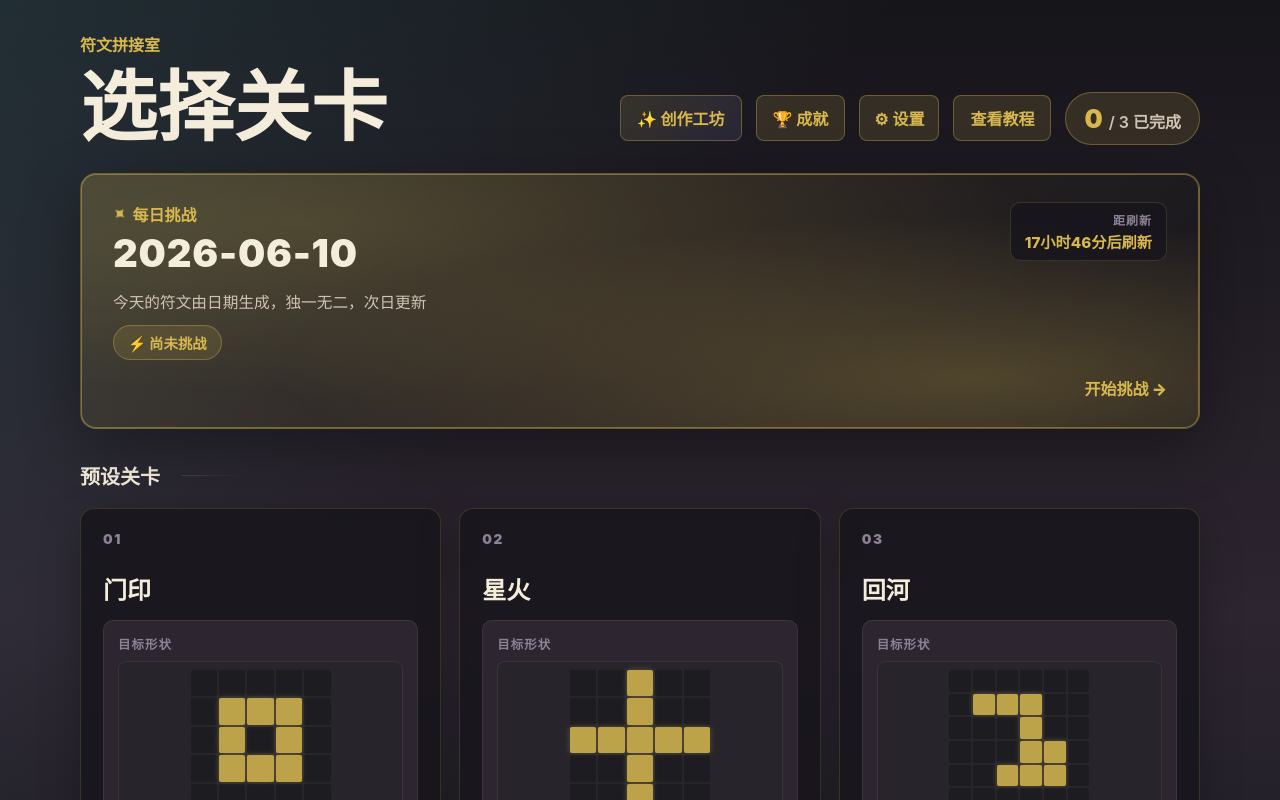
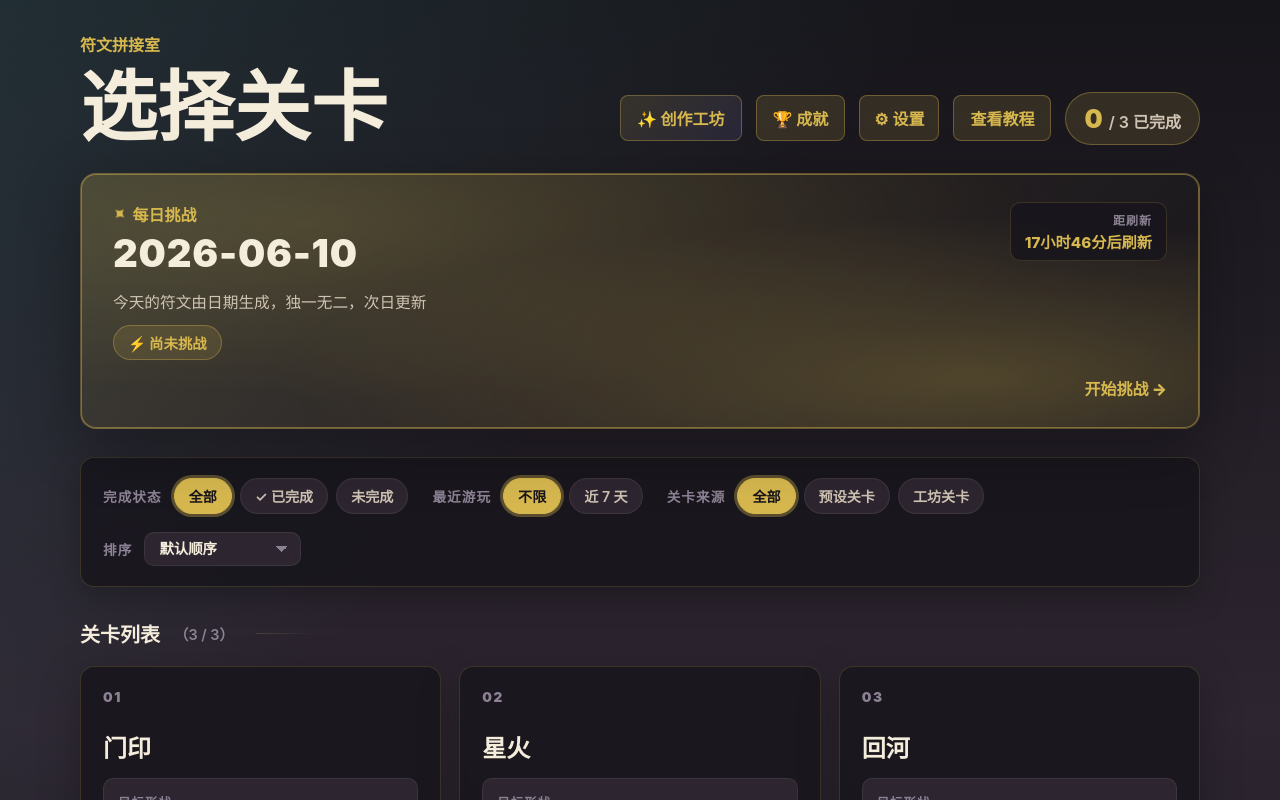
Before and after one commit to aliAjax/hxwl-5-b4eb419, a React (Vite) app: page / in a window 1280 px wide. Shown: the top 800 px of the page. Built offline with nearby package versions, Linux system fonts and the light colour scheme.

Commit message:
.3436396082391580:bd11530573259a92366d516c62ef5d56_6a2a41c6979329d284a66cae.6a2a41c8979329d284a66cb0.6a2a41c8b733246df3f285f0:Trae CN.T(2026/6/11 13:04:08)

```diff
--- a/src/App.tsx
+++ b/src/App.tsx
@@ -477,6 +477,18 @@ export type Stats = {
 
 type View = "hall" | "game";
 
+type CompletionFilter = "all" | "completed" | "uncompleted";
+type RecencyFilter = "all" | "recent";
+type SourceFilter = "all" | "preset" | "workshop";
+type SortKey = "default" | "name-asc" | "name-desc" | "target-asc" | "target-desc";
+
+type HallFilters = {
+  completion: CompletionFilter;
+  recency: RecencyFilter;
+  source: SourceFilter;
+  sort: SortKey;
+};
+
 type TutorialRefs = {
   pieces: React.RefObject<HTMLDivElement | null>;
   rotate: React.RefObject<HTMLButtonElement | null>;
@@ -933,10 +945,14 @@ function DailyChallengeCard({
   );
 }
 
+type LevelWithSource = Level & { source: "preset" | "workshop"; presetIndex?: number };
+
 function LevelSelectHall({
   levels,
   workshopLevels,
   save,
+  filters,
+  onFiltersChange,
   onSelectLevel,
   onOpenTutorial,
   onOpenSettings,
@@ -949,6 +965,8 @@ function LevelSelectHall({
   levels: Level[];
   workshopLevels: Level[];
   save: Save;
+  filters: HallFilters;
+  onFiltersChange: (filters: HallFilters) => void;
   onSelectLevel: (levelId: string) => void;
   onOpenTutorial: () => void;
   onOpenSettings: () => void;
@@ -960,6 +978,120 @@ function LevelSelectHall({
 }) {
   const completedCount = save.completed.length;
   const totalCount = levels.length + workshopLevels.length;
+  const RECENT_DAYS = 7;
+
+  const allLevelsWithSource = useMemo<LevelWithSource[]>(() => {
+    const preset: LevelWithSource[] = levels.map((l, i) => ({ ...l, source: "preset", presetIndex: i }));
+    const workshop: LevelWithSource[] = workshopLevels.map((l) => ({ ...l, source: "workshop" }));
+    return [...preset, ...workshop];
+  }, [levels, workshopLevels]);
+
+  const recentCutoff = useMemo(() => {
+    const d = new Date();
+    d.setDate(d.getDate() - RECENT_DAYS);
+    return d.getTime();
+  }, []);
+
+  const displayedLevels = useMemo(() => {
+    let result = [...allLevelsWithSource];
+
+    if (filters.completion === "completed") {
+      result = result.filter((l) => save.completed.includes(l.id));
+    } else if (filters.completion === "uncompleted") {
+      result = result.filter((l) => !save.completed.includes(l.id));
+    }
+
+    if (filters.recency === "recent") {
+      result = result.filter((l) => {
+        const lp = save.lastPlayed[l.id];
+        if (!lp) return false;
+        return new Date(lp).getTime() >= recentCutoff;
+      });
+    }
+
+    if (filters.source === "preset") {
+      result = result.filter((l) => l.source === "preset");
+    } else if (filters.source === "workshop") {
+      result = result.filter((l) => l.source === "workshop");
+    }
+
+    switch (filters.sort) {
+      case "name-asc":
+        result.sort((a, b) => a.name.localeCompare(b.name, "zh-CN"));
+        break;
+      case "name-desc":
+        result.sort((a, b) => b.name.localeCompare(a.name, "zh-CN"));
+        break;
+      case "target-asc":
+        result.sort((a, b) => a.target.length - b.target.length);
+        break;
+      case "target-desc":
+        result.sort((a, b) => b.target.length - a.target.length);
+        break;
+      default:
+        break;
+    }
+
+    return result;
+  }, [allLevelsWithSource, filters, save.completed, save.lastPlayed, recentCutoff]);
+
+  const updateFilter = <K extends keyof HallFilters>(key: K, value: HallFilters[K]) => {
+    onFiltersChange({ ...filters, [key]: value });
+  };
+
+  const clearAllFilters = () => {
+    onFiltersChange({ completion: "all", recency: "all", source: "all", sort: "default" });
+  };
+
+  const hasActiveFilters =
+    filters.completion !== "all" ||
+    filters.recency !== "all" ||
+    filters.source !== "all" ||
+    filters.sort !== "default";
+
+  function renderLevelCard(item: LevelWithSource) {
+    const isCompleted = save.completed.includes(item.id);
+    const lastPlayed = save.lastPlayed[item.id];
+    return (
+      <button
+        className={`level-card ${isCompleted ? "completed" : ""}`}
+        key={item.id}
+        onClick={() => onSelectLevel(item.id)}
+      >
+        <div className="card-header">
+          {item.source === "preset" && item.presetIndex !== undefined ? (
+            <span className="level-index">{String(item.presetIndex + 1).padStart(2, "0")}</span>
+          ) : (
+            <span className="workshop-level-tag">✨ 工坊</span>
+          )}
+          {isCompleted && <span className="completed-badge">✓ 已完成</span>}
+        </div>
+        <h3 className="level-name">{item.name}</h3>
+        <LevelPreview level={item} />
+        <div className="level-meta">
+          <span className="meta-item">
+            <i className="meta-icon board-icon" />
+            {item.size}×{item.size} 棋盘
+          </span>
+          <span className="meta-item">
+            <i className="meta-icon target-icon" />
+            {item.target.length} 目标格
+          </span>
+          <span className="meta-item">
+            <i className="meta-icon piece-icon" />
+            {item.pieces.length} 个碎片
+          </span>
+        </div>
+        <div className="level-footer">
+          <span className="last-played">
+            <i className="meta-icon clock-icon" />
+            {formatLastPlayed(lastPlayed)}
+          </span>
+          <span className="enter-arrow">开始 →</span>
+        </div>
+      </button>
+    );
+  }
 
   return (
     <section className="level-hall">
@@ -994,93 +1126,115 @@ function LevelSelectHall({
         todayDate={todayDate}
       />
 
+      <div className="filters-panel">
+        <div className="filter-group">
+          <span className="filter-label">完成状态</span>
+          <div className="filter-chips">
+            <button
+              className={`filter-chip ${filters.completion === "all" ? "active" : ""}`}
+              onClick={() => updateFilter("completion", "all")}
+            >
+              全部
+            </button>
+            <button
+              className={`filter-chip ${filters.completion === "completed" ? "active" : ""}`}
+              onClick={() => updateFilter("completion", "completed")}
+            >
+              ✓ 已完成
+            </button>
+            <button
+              className={`filter-chip ${filters.completion === "uncompleted" ? "active" : ""}`}
+              onClick={() => updateFilter("completion", "uncompleted")}
+            >
+              未完成
+            </button>
+          </div>
+        </div>
+
+        <div className="filter-group">
+          <span className="filter-label">最近游玩</span>
+          <div className="filter-chips">
+            <button
+              className={`filter-chip ${filters.recency === "all" ? "active" : ""}`}
+              onClick={() => updateFilter("recency", "all")}
+            >
+              不限
+            </button>
+            <button
+              className={`filter-chip ${filters.recency === "recent" ? "active" : ""}`}
+              onClick={() => updateFilter("recency", "recent")}
+            >
+              近 {RECENT_DAYS} 天
+            </button>
+          </div>
+        </div>
+
+        <div className="filter-group">
+          <span className="filter-label">关卡来源</span>
+          <div className="filter-chips">
+            <button
+              className={`filter-chip ${filters.source === "all" ? "active" : ""}`}
+              onClick={() => updateFilter("source", "all")}
+            >
+              全部
+            </button>
+            <button
+              className={`filter-chip ${filters.source === "preset" ? "active" : ""}`}
+              onClick={() => updateFilter("source", "preset")}
+            >
+              预设关卡
+            </button>
+            <button
+              className={`filter-chip ${filters.source === "workshop" ? "active" : ""}`}
+              onClick={() => updateFilter("source", "workshop")}
+            >
+              工坊关卡
+            </button>
+          </div>
+        </div>
+
+        <div className="filter-group">
+          <span className="filter-label">排序</span>
+          <select
+            className="sort-select"
+            value={filters.sort}
+            onChange={(e) => updateFilter("sort", e.target.value as SortKey)}
+          >
+            <option value="default">默认顺序</option>
+            <option value="name-asc">名称 A→Z</option>
+            <option value="name-desc">名称 Z→A</option>
+            <option value="target-asc">目标格数量 升序</option>
+            <option value="target-desc">目标格数量 降序</option>
+          </select>
+        </div>
+
+        {hasActiveFilters && (
+          <button className="clear-filters-btn" onClick={clearAllFilters}>
+            清除筛选
+          </button>
+        )}
+      </div>
+
       <div className="level-section-header">
-        <h2 className="level-section-title">预设关卡</h2>
+        <h2 className="level-section-title">
+          关卡列表
+          <span className="result-count">（{displayedLevels.length} / {allLevelsWithSource.length}）</span>
+        </h2>
       </div>
-      <div className="level-cards">
-        {levels.map((item, index) => {
-          const isCompleted = save.completed.includes(item.id);
-          const lastPlayed = save.lastPlayed[item.id];
-          return (
-            <button
-              className={`level-card ${isCompleted ? "completed" : ""}`}
-              key={item.id}
-              onClick={() => onSelectLevel(item.id)}
-            >
-              <div className="card-header">
-                <span className="level-index">{String(index + 1).padStart(2, "0")}</span>
-                {isCompleted && <span className="completed-badge">✓ 已完成</span>}
-              </div>
-              <h3 className="level-name">{item.name}</h3>
-              <LevelPreview level={item} />
-              <div className="level-meta">
-                <span className="meta-item">
-                  <i className="meta-icon board-icon" />
-                  {item.size}×{item.size} 棋盘
-                </span>
-                <span className="meta-item">
-                  <i className="meta-icon piece-icon" />
-                  {item.pieces.length} 个碎片
-                </span>
-              </div>
-              <div className="level-footer">
-                <span className="last-played">
-                  <i className="meta-icon clock-icon" />
-                  {formatLastPlayed(lastPlayed)}
-                </span>
-                <span className="enter-arrow">开始 →</span>
-              </div>
-            </button>
-          );
-        })}
-      </div>
-
-      {workshopLevels.length > 0 && (
-        <>
-          <div className="level-section-header">
-            <h2 className="level-section-title">
-              <span className="workshop-level-tag">✨ 工坊</span>
-              自创关卡（{workshopLevels.length}）
-            </h2>
-          </div>
-          <div className="level-cards">
-            {workshopLevels.map((item) => {
-              const isCompleted = save.completed.includes(item.id);
-              const lastPlayed = save.lastPlayed[item.id];
-              return (
-                <button
-                  className={`level-card ${isCompleted ? "completed" : ""}`}
-                  key={item.id}
-                  onClick={() => onSelectLevel(item.id)}
-                >
-                  <div className="card-header">
-                    <span className="workshop-level-tag">工坊</span>
-                    {isCompleted && <span className="completed-badge">✓ 已完成</span>}
-                  </div>
-                  <h3 className="level-name">{item.name}</h3>
-                  <LevelPreview level={item} />
-                  <div className="level-meta">
-                    <span className="meta-item">
-                      <i className="meta-icon board-icon" />
-                      {item.size}×{item.size} 棋盘
-                    </span>
-                    <span className="meta-item">
-                      <i className="meta-icon piece-icon" />
-                      {item.pieces.length} 个碎片
-                    </span>
-                  </div>
-                  <div className="level-footer">
-                    <span className="last-played">
-                      <i className="meta-icon clock-icon" />
-                      {formatLastPlayed(lastPlayed)}
-                    </span>
-                    <span className="enter-arrow">开始 →</span>
-                  </div>
-                </button>
-              );
-            })}
-          </div>
-        </>
+
+      {displayedLevels.length > 0 ? (
+        <div className="level-cards">
+          {displayedLevels.map((item) => renderLevelCard(item))}
+        </div>
+      ) : (
+        <div className="empty-result">
+          <div className="empty-icon">🔍</div>
+          <h3 className="empty-title">没有符合条件的关卡</h3>
+          <p className="empty-desc">尝试调整筛选条件或清除筛选后重新查看</p>
+          <button className="clear-filters-btn primary" onClick={clearAllFilters}>
+            清除所有筛选
+          </button>
+        </div>
       )}
     </section>
   );
@@ -1132,6 +1286,12 @@ export default function App() {
   const [todayDate, setTodayDate] = useState(getTodayDateString);
   const [dailyChallengeLevel, setDailyChallengeLevel] = useState<Level>(() => generateDailyChallenge());
   const [dailyRecord, setDailyRecord] = useState<DailyChallengeRecord>(() => getDailyRecord());
+  const [hallFilters, setHallFilters] = useState<HallFilters>({
+    completion: "all",
+    recency: "all",
+    source: "all",
+    sort: "default"
+  });
   const allLevels = useMemo(() => [...levels, ...workshopLevels], [workshopLevels]);
   const isDailyChallenge = save.levelId === DAILY_CHALLENGE_LEVEL_ID;
   const isWorkshopLevel = save.levelId.startsWith(WORKSHOP_LEVEL_PREFIX);
@@ -1574,6 +1734,8 @@ export default function App() {
           levels={levels}
           workshopLevels={workshopLevels}
           save={save}
+          filters={hallFilters}
+          onFiltersChange={setHallFilters}
           onSelectLevel={switchLevel}
           onOpenTutorial={openTutorial}
           onOpenSettings={() => setSettingsOpen(true)}
--- a/src/styles.css
+++ b/src/styles.css
@@ -543,6 +543,166 @@ h1 {
   font-weight: 800;
 }
 
+.filters-panel {
+  background: var(--color-bg-panel);
+  border: 1px solid var(--color-border-accent);
+  border-radius: 14px;
+  padding: 20px 22px;
+  margin-bottom: 8px;
+  display: flex;
+  flex-wrap: wrap;
+  align-items: center;
+  gap: 18px 24px;
+  box-shadow: 0 10px 30px var(--color-shadow);
+}
+
+.filter-group {
+  display: flex;
+  align-items: center;
+  gap: 12px;
+  flex-wrap: wrap;
+}
+
+.filter-label {
+  font-size: 0.85rem;
+  font-weight: 800;
+  color: var(--color-fg-dim);
+  letter-spacing: 0.08em;
+  text-transform: uppercase;
+  white-space: nowrap;
+}
+
+.filter-chips {
+  display: flex;
+  flex-wrap: wrap;
+  gap: 8px;
+}
+
+.filter-chip {
+  padding: 7px 14px;
+  border-radius: 999px;
+  border: 1px solid var(--color-border);
+  background: var(--color-bg-soft);
+  color: var(--color-fg-muted);
+  font-size: 0.88rem;
+  font-weight: 600;
+  cursor: pointer;
+  transition:
+    all calc(0.15s * var(--anim-duration-scale)) ease;
+}
+
+.filter-chip:hover {
+  border-color: var(--color-accent-soft);
+  color: var(--color-fg);
+  background: var(--color-accent-bg);
+}
+
+.filter-chip.active {
+  background: var(--color-accent);
+  color: var(--color-accent-fg);
+  border-color: var(--color-accent);
+  box-shadow: 0 0 0 3px var(--color-accent-soft);
+}
+
+.sort-select {
+  padding: 8px 36px 8px 14px;
+  border-radius: 10px;
+  border: 1px solid var(--color-border);
+  background: var(--color-bg-soft);
+  color: var(--color-fg);
+  font-size: 0.9rem;
+  font-weight: 600;
+  cursor: pointer;
+  appearance: none;
+  background-image:
+    linear-gradient(45deg, transparent 50%, var(--color-fg-dim) 50%),
+    linear-gradient(135deg, var(--color-fg-dim) 50%, transparent 50%);
+  background-position:
+    calc(100% - 18px) 50%,
+    calc(100% - 12px) 50%;
+  background-size: 6px 6px, 6px 6px;
+  background-repeat: no-repeat;
+  transition:
+    border-color calc(0.15s * var(--anim-duration-scale)) ease,
+    box-shadow calc(0.15s * var(--anim-duration-scale)) ease;
+}
+
+.sort-select:hover {
+  border-color: var(--color-accent-soft);
+}
+
+.sort-select:focus {
+  outline: none;
+  border-color: var(--color-accent);
+  box-shadow: 0 0 0 3px var(--color-accent-soft);
+}
+
+.clear-filters-btn {
+  margin-left: auto;
+  padding: 8px 16px;
+  border-radius: 10px;
+  border: 1px solid var(--color-border);
+  background: var(--color-bg-soft);
+  color: var(--color-fg-muted);
+  font-size: 0.88rem;
+  font-weight: 700;
+  cursor: pointer;
+  transition:
+    all calc(0.15s * var(--anim-duration-scale)) ease;
+}
+
+.clear-filters-btn:hover {
+  border-color: var(--color-hint-misplaced-soft);
+  color: var(--color-hint-misplaced);
+  background: var(--color-hint-misplaced-bg);
+}
+
+.clear-filters-btn.primary {
+  margin-left: 0;
+  background: var(--color-accent);
+  color: var(--color-accent-fg);
+  border-color: var(--color-accent);
+}
+
+.clear-filters-btn.primary:hover {
+  box-shadow: 0 0 0 3px var(--color-accent-soft);
+  background: var(--color-accent);
+}
+
+.result-count {
+  font-size: 0.9rem;
+  font-weight: 600;
+  color: var(--color-fg-dim);
+  margin-left: 4px;
+}
+
+.empty-result {
+  text-align: center;
+  padding: 60px 24px;
+  background: var(--color-bg-panel);
+  border: 1px dashed var(--color-border);
+  border-radius: 14px;
+}
+
+.empty-icon {
+  font-size: 3rem;
+  margin-bottom: 16px;
+  opacity: 0.7;
+}
+
+.empty-title {
+  margin: 0 0 8px;
+  font-size: 1.2rem;
+  font-weight: 900;
+  color: var(--color-fg);
+}
+
+.empty-desc {
+  margin: 0 0 20px;
+  font-size: 0.95rem;
+  color: var(--color-fg-muted);
+}
+
 .level-section-header {
   margin: 32px 0 18px;
   display: flex;
@@ -664,6 +824,11 @@ h1 {
   border-radius: 4px;
 }
 
+.target-icon {
+  background: var(--color-accent-soft);
+  box-shadow: inset 0 0 0 2px var(--color-accent);
+}
+
 .clock-icon {
   width: 13px;
   height: 13px;
@@ -862,6 +1027,20 @@ h1 {
 
   .daily-countdown {
     align-items: flex-start;
+  }
+
+  .filters-panel {
+    padding: 16px;
+    gap: 14px;
+  }
+
+  .filter-group {
+    width: 100%;
+  }
+
+  .clear-filters-btn {
+    margin-left: 0;
+    width: 100%;
   }
 }
 
@@ -1040,6 +1219,35 @@ h1 {
 
   .hall-actions {
     flex-wrap: wrap;
+  }
+
+  .filters-panel {
+    padding: 14px;
+    gap: 12px;
+  }
+
+  .filter-label {
+    width: 100%;
+  }
+
+  .filter-chips {
+    width: 100%;
+  }
+
+  .filter-chip {
+    flex: 1;
+    min-width: 0;
+    text-align: center;
+    padding: 6px 10px;
+    font-size: 0.82rem;
+  }
+
+  .sort-select {
+    width: 100%;
+  }
+
+  .empty-result {
+    padding: 40px 16px;
   }
 }
 
```
